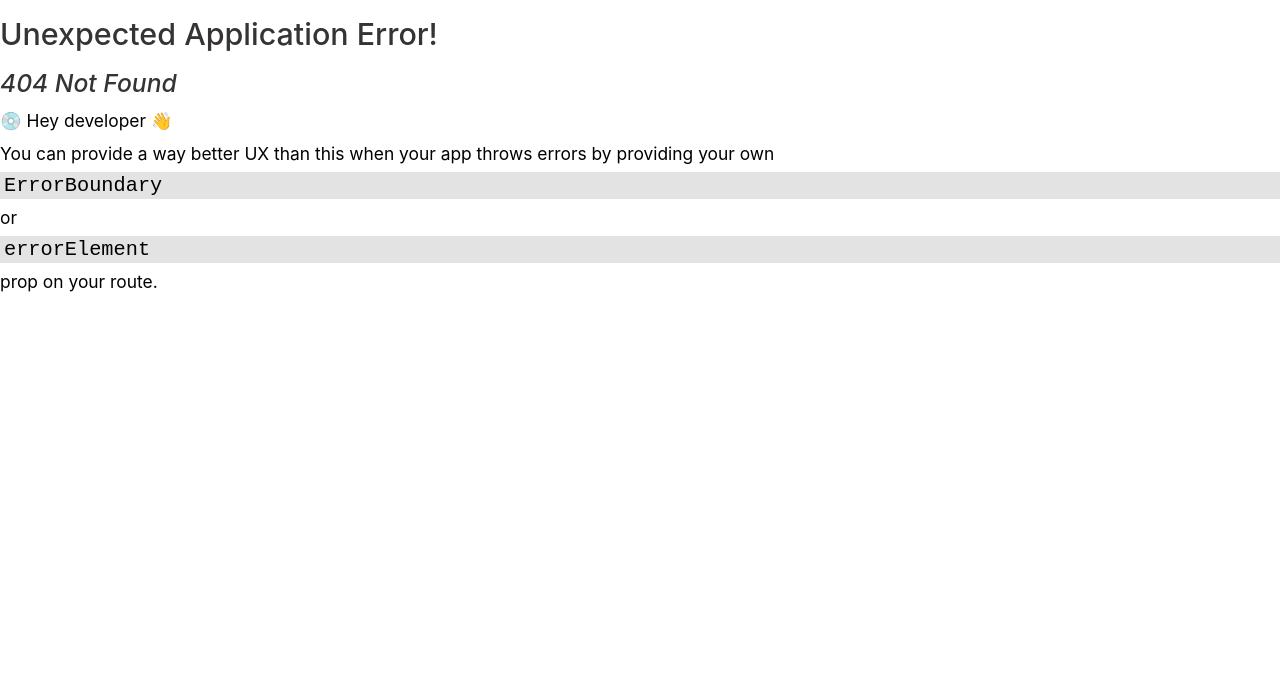
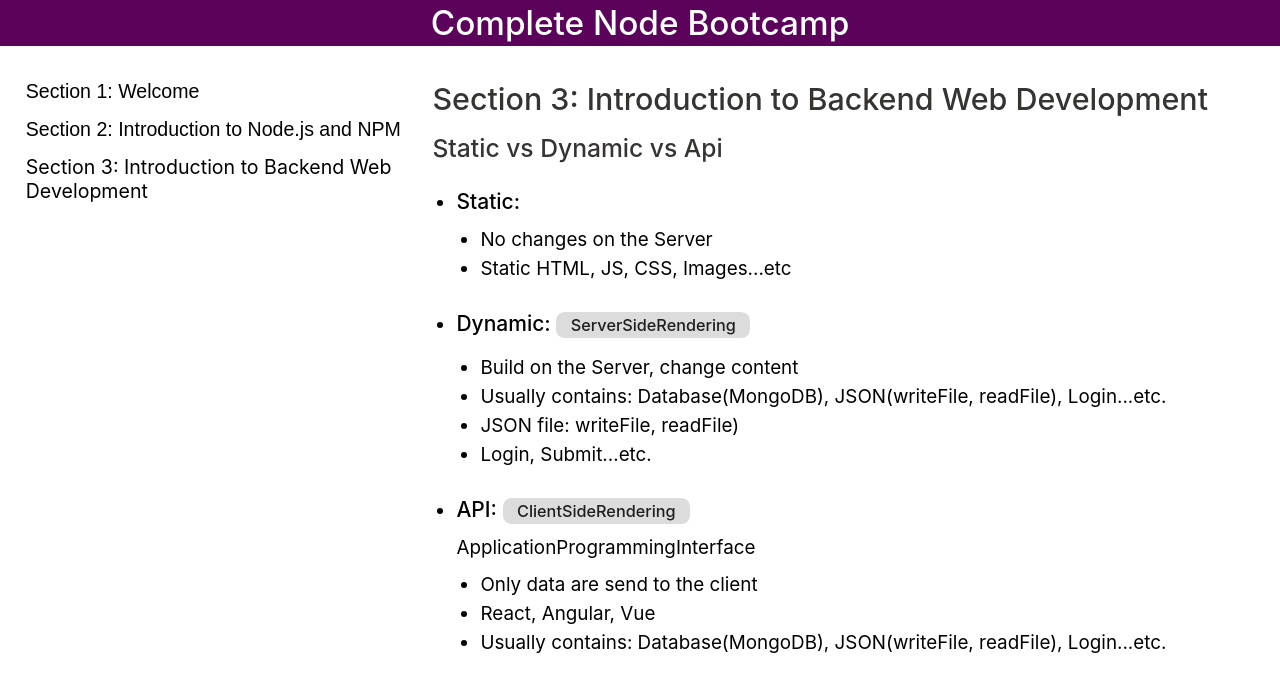
Before and after one commit to rampepurda/complete-node-bootcamp, a React (Create React App) app in the folder frontend/: page /section3/backendDevIntro in a window 1280 px wide. Before the commit this address had no page. Shown: the top 692 px of the page. Built offline with nearby package versions, Linux system fonts and the light colour scheme.

Commit message:
feature: CNB-03 | Section 3 Intro to Backend development (#3)
* chore: Navigation, configurtion
doc: Section3

* chore: Navigation Interface instead Types

```diff
--- a/frontend/src/Components/Navigation/Navigation.module.scss
+++ b/frontend/src/Components/Navigation/Navigation.module.scss
@@ -24,6 +24,13 @@
   display: block;
 }
 
-.isLink {
-  @include fontSize(1.35rem,normal);
+a {
+  &.isLink {
+    @include fontSize(1.35rem,400);
+    color: $black;
+
+    &:hover {
+      text-decoration: underline;
+    }
+  }
 }
--- a/frontend/src/Components/Navigation/Navigation.tsx
+++ b/frontend/src/Components/Navigation/Navigation.tsx
@@ -1,11 +1,13 @@
 import classes from './Navigation.module.scss'
-import React, { PropsWithChildren, useState } from 'react'
+import React, { HTMLAttributes, PropsWithChildren, useState } from 'react'
 import { Link, NavLink } from 'react-router-dom'
 import { Button } from '../UI'
 import classNames from 'classnames'
+import { HTMLTagT } from '../../types'
 
-type PropsSubNav = {
-  id: number
+interface PropsInt extends HTMLAttributes<HTMLBodyElement> {
+  tagAttr: HTMLTagT
+  Id: number
   title: string
   link?: string | undefined
   subNavigation?:
@@ -16,7 +18,13 @@ type PropsSubNav = {
     | undefined
 }
 
-export const SubNav = ({ id, title, link, subNavigation }: PropsWithChildren<PropsSubNav>) => {
+export const SideBarNav = ({
+  tagAttr,
+  Id,
+  title,
+  link,
+  subNavigation,
+}: PropsWithChildren<PropsInt>) => {
   const [isSubNavOpen, setIsSubNavOpen] = useState<number | null>(null)
   const handleOpenSubNav = (idx: number) => {
     if (isSubNavOpen === idx) {
@@ -24,14 +32,15 @@ export const SubNav = ({ id, title, link, subNavigation }: PropsWithChildren<Pro
     }
     setIsSubNavOpen(idx)
   }
+  const HTMLAttribute = tagAttr
 
   return (
-    <li>
-      {subNavigation?.length !== 0 ? (
+    <HTMLAttribute>
+      {subNavigation?.length !== 0 && subNavigation !== undefined ? (
         <>
           <Button
             className={classNames('btn btn-link', classes.title)}
-            OnClick={() => handleOpenSubNav(id)}
+            OnClick={() => handleOpenSubNav(Id)}
             title={title}
             rest={{ type: 'button' }}
           />
@@ -57,6 +66,6 @@ export const SubNav = ({ id, title, link, subNavigation }: PropsWithChildren<Pro
           {title}
         </Link>
       )}
-    </li>
+    </HTMLAttribute>
   )
 }
--- a/frontend/src/Components/Product/Product.tsx
+++ b/frontend/src/Components/Product/Product.tsx
@@ -1,18 +1,20 @@
-import React, { PropsWithChildren } from 'react'
-import { ProductInt } from '../../types'
+import React, { HTMLAttributes, PropsWithChildren } from 'react'
+import { HTMLTagT, ProductInt } from '../../types'
 
-type Props = {
+interface PropsInt extends HTMLAttributes<HTMLBodyElement> {
+  tagAttr: HTMLTagT
   classes?: string
   product: ProductInt
 }
 
-export const Product = ({ product, classes, children }: PropsWithChildren<Props>) => {
+export const Product = ({ product, classes, tagAttr, children }: PropsWithChildren<PropsInt>) => {
+  const HTMLAttr = tagAttr
   return (
-    <div className={classes}>
+    <HTMLAttr className={classes}>
       <h4>{product.productName}</h4>
       <h4>{product.image}</h4>
       <h4>{product.price}</h4>
       {children}
-    </div>
+    </HTMLAttr>
   )
 }
--- a/frontend/src/configuration/navigation.ts
+++ b/frontend/src/configuration/navigation.ts
@@ -2,7 +2,7 @@ export const navAriaLabel = {
   isMain: 'primary',
 }
 export const navigation = {
-  subDocs: [
+  sideBarSections: [
     {
       title: 'Section 1: Welcome',
       subNavigation: [
@@ -37,5 +37,9 @@ export const navigation = {
         },
       ],
     },
+    {
+      title: 'Section 3: Introduction to Backend Web Development',
+      link: 'section3/backendDevIntro',
+    },
   ],
 }
--- a/frontend/src/pages/docs/index.tsx
+++ b/frontend/src/pages/docs/index.tsx
@@ -1,10 +1,11 @@
-import { Link, Outlet } from 'react-router-dom'
-import { SubNav } from '../../Components'
+import { Outlet } from 'react-router-dom'
+import { SideBarNav } from '../../Components'
 import React from 'react'
 import { navigation } from '../../configuration'
 
-export type NavT = {
+type SideBarNavT = {
   title: string
+  link?: string | undefined
   subNavigation?:
     | {
         title: string
@@ -13,15 +14,22 @@ export type NavT = {
     | undefined
 }
 export default function DocsPage() {
-  const subNavData: NavT[] = navigation.subDocs
+  const sideBarSectionsData: SideBarNavT[] = navigation.sideBarSections
 
   return (
     <div className="cols">
       <div className="col-4">
         <ul>
-          {subNavData.map((item, idx: number) => {
+          {sideBarSectionsData.map((item, idx) => {
             return (
-              <SubNav key={idx} id={idx} title={item.title} subNavigation={item.subNavigation} />
+              <SideBarNav
+                key={idx}
+                tagAttr={'li'}
+                Id={idx}
+                title={item.title}
+                link={item.link}
+                subNavigation={item.subNavigation}
+              />
             )
           })}
         </ul>
--- /dev/null
+++ b/frontend/src/pages/sections/section_3/index.tsx
@@ -0,0 +1,42 @@
+import React from 'react'
+
+export default function IntroBackendDevPage() {
+  return (
+    <>
+      <h2>Section 3: Introduction to Backend Web Development</h2>
+
+      <h3>Static vs Dynamic vs Api</h3>
+      <ul className="hasTypeDisc hasVerticalPadding-3">
+        <li>
+          <h4>Static:</h4>
+          <ul className="hasTypeDisc hasVerticalPadding-3">
+            <li>No changes on the Server</li>
+            <li>Static HTML, JS, CSS, Images...etc</li>
+          </ul>
+        </li>
+        <li>
+          <h4>
+            Dynamic: <mark>ServerSideRendering</mark>
+          </h4>
+          <ul className="hasTypeDisc hasVerticalPadding-3">
+            <li>Build on the Server, change content</li>
+            <li>Usually contains: Database(MongoDB), JSON(writeFile, readFile), Login...etc.</li>
+            <li>JSON file: writeFile, readFile)</li>
+            <li>Login, Submit...etc.</li>
+          </ul>
+        </li>
+        <li>
+          <h4>
+            API: <mark>ClientSideRendering</mark>{' '}
+          </h4>
+          ApplicationProgrammingInterface
+          <ul className="hasTypeDisc hasVerticalPadding-3">
+            <li>Only data are send to the client</li>
+            <li>React, Angular, Vue</li>
+            <li>Usually contains: Database(MongoDB), JSON(writeFile, readFile), Login...etc.</li>
+          </ul>
+        </li>
+      </ul>
+    </>
+  )
+}
--- /dev/null
+++ b/frontend/src/pages/sections/section_3/routes.ts
@@ -0,0 +1,3 @@
+import IntroBackendDevPage from './index'
+
+export { IntroBackendDevPage }
--- a/frontend/src/routers/router.tsx
+++ b/frontend/src/routers/router.tsx
@@ -2,6 +2,7 @@ import { createBrowserRouter } from 'react-router-dom'
 import RootLayout from '../pages/RootLayout'
 import * as RouteSection1 from '../pages/sections/section_1/routes'
 import * as RouteSection2 from '../pages/sections/section_2/routes'
+import * as RouteSection3 from '../pages/sections/section_3/routes'
 
 export const router = createBrowserRouter([
   {
@@ -33,6 +34,10 @@ export const router = createBrowserRouter([
         path: 'section2/packageJSON',
         element: <RouteSection2.PackageJSONPage />,
       },
+      {
+        path: 'section3/backendDevIntro',
+        element: <RouteSection3.IntroBackendDevPage />,
+      },
     ],
   },
 ])
--- a/frontend/src/types.ts
+++ b/frontend/src/types.ts
@@ -13,4 +13,4 @@ export interface ProductInt {
 }
 
 export type HTMLHeadlinesT = 'h1' | 'h2' | 'h3' | 'h4'
-export type HTMLTagsT = 'div' | 'section' | 'p' | 'li' | 'span'
+export type HTMLTagT = 'div' | 'section' | 'p' | 'li' | 'span'
```
